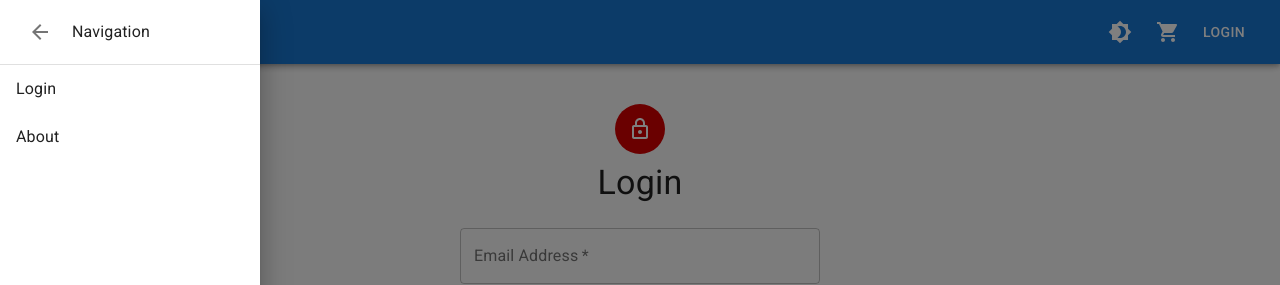
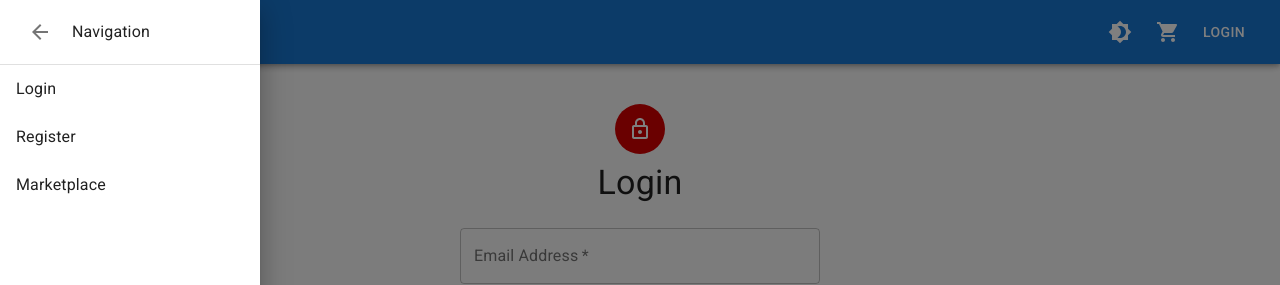
Before and after one commit to ThatZenon/testretail, a React (Create React App) app: page /login in a window 1280 px wide. Both pictures are taken after a click on the button 48 px from the left and 32 px from the top of the page. Shown: the top 285 px of the page. Built offline with nearby package versions, Linux system fonts and the light colour scheme.

Commit message:
Update NavDrawer , Added Link to Registration PAge

```diff
--- a/src/components/Items/NavDrawer/NavDrawer.js
+++ b/src/components/Items/NavDrawer/NavDrawer.js
@@ -54,8 +54,11 @@ class NavDrawer extends Component {
                     <ListItem button component={NavLink} to={'/login'}>
                         <ListItemText>Login</ListItemText>
                     </ListItem>
-                    <ListItem button component={NavLink} to={'/login'}>
-                        <ListItemText>About</ListItemText>
+                    <ListItem button component={NavLink} to={'/register'}>
+                        <ListItemText>Register</ListItemText>
+                    </ListItem>
+                    <ListItem button component={NavLink} to={'/'}>
+                        <ListItemText>Marketplace</ListItemText>
                     </ListItem>
 
                 </List>
```
